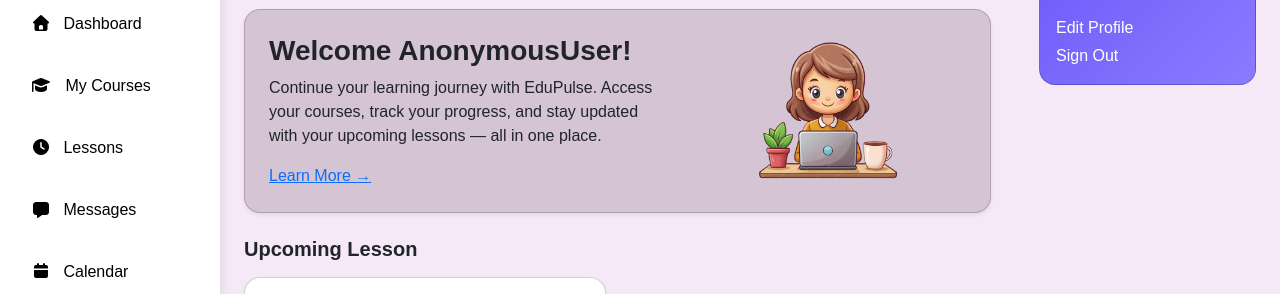
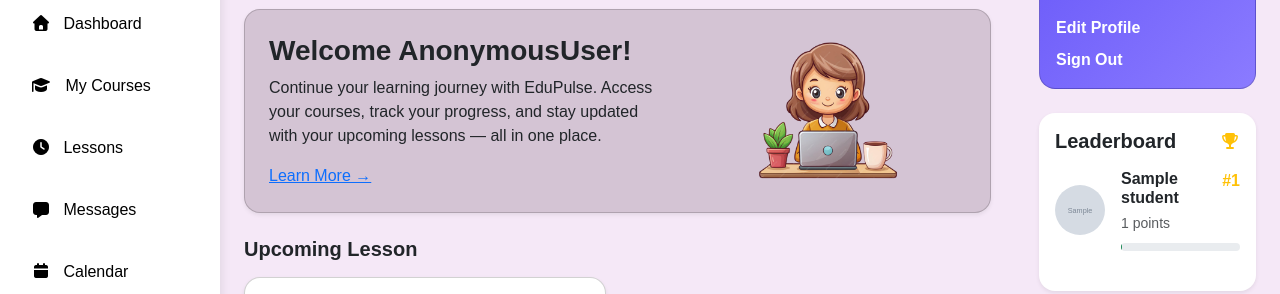
Before and after one commit to MedhaSunkad13/edupulse-lms, a Django app: template unilmsapp/templates/unilmsapp/student_dashboard.html in a window 1280 px wide. Shown: the part 91-385 px from the top of the page. Run offline with Django 5.2, Linux system fonts and the light colour scheme; tables that the repository leaves empty hold one stand-in row (values such as "Sample post"); the template is opened without the code that fills it: values that come from a table or form of the project are taken from there, most other values are stand-ins (such as "Sample title", 1, 10 or a date in 2020); grey boxes marked "Sample" are stand-in pictures; some libraries are stand-ins or nearby versions.

Commit message:
Implemented Leaderboard Feature

```diff
--- a/unilmsapp/static/css/style.css
+++ b/unilmsapp/static/css/style.css
@@ -64,3 +64,16 @@ h4 {
     border-radius: 12px;
     font-weight: 700;
 }
+
+.form-check-input{
+    border: 2px solid #000 !important;
+    background-color: #fff !important;
+    width: 18px;
+    height: 18px;
+    cursor: pointer;
+}
+
+.form-check-label{
+    margin-left: 8px;
+    cursor: pointer;
+}
--- a/unilmsapp/templates/unilmsapp/student_dashboard.html
+++ b/unilmsapp/templates/unilmsapp/student_dashboard.html
@@ -107,9 +107,108 @@
                 </div>
 
                 <div class="mt-3">
-                    <p class="mb-1">Edit Profile</p>
-                    <p class="mb-0">Sign Out</p>
+
+                    <a href="" class="d-block text-white fw-semibold mb-2 text-decoration-none">
+                        Edit Profile
+                    </a>
+
+                    <a href="{% url 'profile_logout' %}" class="d-block text-white fw-semibold text-decoration-none">
+                        Sign Out
+                    </a>
+
                 </div>
+
+            </div>
+
+            <!-- LEADERBOARD -->
+            <div class="card border-0 shadow-sm rounded-4 mt-4 p-3">
+
+                <div class="d-flex justify-content-between align-items-center mb-3">
+
+                    <h5 class="fw-bold mb-0">
+                        Leaderboard
+                    </h5>
+
+                    <i class="fa-solid fa-trophy text-warning"></i>
+
+                </div>
+
+                {% for lb in leaderboard %}
+
+                <div class="d-flex align-items-center mb-4">
+
+                    <!-- PROFILE IMAGE -->
+                    <img src="{{ lb.student.profile_img.url }}" class="rounded-circle me-3" width="50" height="50"
+                        style="object-fit: cover;">
+
+                    <!-- DETAILS -->
+                    <div class="flex-grow-1">
+
+                        <div class="d-flex justify-content-between">
+
+                            <h6 class="fw-bold mb-1">
+                                {{ lb.student.name }}
+                            </h6>
+
+                            <!-- RANK -->
+                            <span class="
+                    {% if forloop.counter == 1 %}
+                        text-warning
+                    {% elif forloop.counter == 2 %}
+                        text-secondary
+                    {% elif forloop.counter == 3 %}
+                        text-danger
+                    {% endif %}
+                    fw-bold
+                ">
+
+                                #{{ forloop.counter }}
+
+                            </span>
+
+                        </div>
+
+                        <!-- MARKS -->
+                        <small class="text-muted">
+                            {{ lb.total_marks }} points
+                        </small>
+
+                        <!-- PROGRESS BAR -->
+                        <div class="progress mt-2 rounded-pill" style="height: 8px;">
+
+                            <div class="
+        progress-bar
+
+        {% if forloop.counter == 1 %}
+            bg-success
+
+        {% elif forloop.counter == 2 %}
+            bg-info
+
+        {% elif forloop.counter == 3 %}
+            bg-warning
+
+        {% else %}
+            bg-secondary
+
+        {% endif %}
+    " role="progressbar" style="width: {{ lb.total_marks }}%;">
+
+                            </div>
+
+                        </div>
+
+                    </div>
+
+                </div>
+
+                {% empty %}
+
+                <p class="text-muted text-center">
+                    No leaderboard data available
+                </p>
+
+                {% endfor %}
 
             </div>
 
--- a/unilmsapp/urls.py
+++ b/unilmsapp/urls.py
@@ -4,6 +4,7 @@ from unilmsapp import views
 
 urlpatterns = [
     path('profile/login/', views.profile_login, name='profile_login'),
+    path('profile/logout/', views.profile_logout, name='profile_logout'),
     # path('dashboard/', TemplateView.as_view(template_name='unilmsapp/dashboard.html'), name='dashboard'),
     path('student/dashboard/', views.student_dashboard, name='student_dashboard'),
     path('student/courses/', views.my_courses, name='my_courses'),
@@ -11,5 +12,6 @@ urlpatterns = [
     path('assignment/<int:id>/submit/',views.submit_assignment, name='submit_assignment'),
     path('project/<int:p_id>/submit/', views.submit_project, name='submit_project'),
     path('take-quiz/<int:quiz_id>/', views.take_quiz, name='take_quiz'),
-    path('quiz-result/<int:result_id>/',views.quiz_result, name='quiz_result')
+    path('quiz-result/<int:result_id>/',views.quiz_result, name='quiz_result'),
+    # path('leaderboard/', views.student_leaderboard, name='student_leaderboard'),
 ]
```
Also changed, not shown: unilmsapp/admin.py (+64 -1 lines), unilmsapp/views.py (+73 -1 lines).
